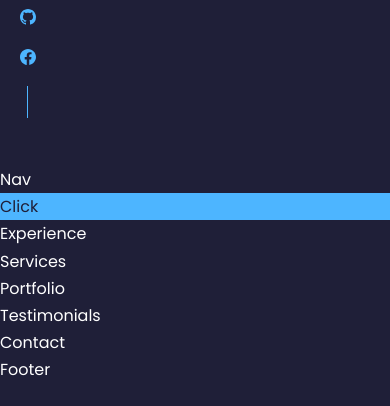
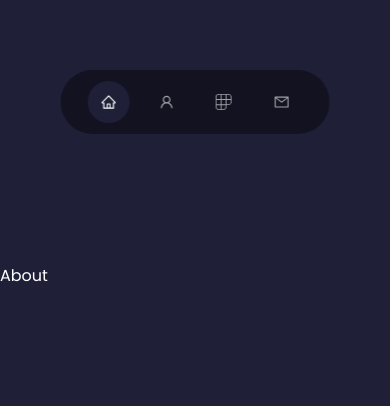
Before and after one commit to tadzyla/personal_web_2, a React (Create React App) app: page / in a window 390 px wide. Shown: the part 678-1084 px from the top of the page. Before the commit the page ends 1062 px from the top, so only its background shows below. Built offline with nearby package versions, Linux system fonts and the light colour scheme.

Commit message:
responsive header, creating floating nav

```diff
--- a/src/components/about/About.jsx
+++ b/src/components/about/About.jsx
@@ -3,9 +3,9 @@ import './about.css'
 
 const About = () => {
   return (
-    <div>
-        <div className="btn-primary">Click</div>
-    </div>
+    <section id='about'>
+      About
+    </section>
   )
 }
 
--- a/src/components/contact/Contact.jsx
+++ b/src/components/contact/Contact.jsx
@@ -3,7 +3,9 @@ import './contact.css'
 
 const Contact = () => {
   return (
-    <div>Contact</div>
+    <section id='contact'>
+      Contact
+    </section>
   )
 }
 
--- a/src/components/header/header.css
+++ b/src/components/header/header.css
@@ -43,3 +43,31 @@ header {
     border-radius: 12rem 12rem 0 0;
     overflow: hidden;
 }
+
+.scroll_down {
+    position: absolute;
+    right: 2.3rem;
+    bottom: 5rem;
+    transform: rotate(90deg);
+    font-weight: 300;
+    font-size: 0.9rem;
+}
+
+/* ==========  MEDIA QUERIES (MEDIUM DEVICES, TABLETS) ====== */
+
+@media screen and (max-width: 1024px){
+    header {
+        height: 80vh;
+    }
+}
+
+/* ==========  MEDIA QUERIES (SMALL DEVICES, PHONES) ====== */
+
+@media screen and (max-width: 600px){
+    header {
+        height: 100vh;
+    }
+    .header_socials, .scroll_down {
+        display: none;
+    }
+}
--- a/src/components/nav/Nav.jsx
+++ b/src/components/nav/Nav.jsx
@@ -1,9 +1,24 @@
 import React from 'react'
 import './nav.css'
+import { AiOutlineHome } from 'react-icons/ai'
+import { AiOutlineUser } from 'react-icons/ai'
+import { SiPolywork } from 'react-icons/si'
+import { AiOutlineMail } from 'react-icons/ai'
+import { useState } from 'react'
 
 const Nav = () => {
+
+  const [activeNav, setActiveNav] = useState('#')
+
   return (
-    <div>Nav</div>
+    <div>
+      <nav>
+        <a href="#" onClick={() => setActiveNav('#')} className={activeNav === '#' ? 'active' : ''}><AiOutlineHome /></a>
+        <a href="#about" onClick={() => setActiveNav('#about')} className={activeNav === '#about' ? 'active' : ''}><AiOutlineUser /></a>
+        <a href="#portfolio" onClick={() => setActiveNav('#portfolio')} className={activeNav === '#portfolio' ? 'active' : ''}><SiPolywork /></a>
+        <a href="#contact" onClick={() => setActiveNav('#contact')} className={activeNav === '#contact' ? 'active' : ''}><AiOutlineMail /></a>
+      </nav>
+    </div>
   )
 }
 
--- a/src/components/nav/nav.css
+++ b/src/components/nav/nav.css
@@ -0,0 +1,33 @@
+nav {
+    background: rgba(0, 0, 0, 0.4);
+    width: max-content;
+    display: block;
+    padding: 0.7rem 1.7rem;
+    z-index: 2;
+    left: 50%;
+    transform: translateX(-50%);
+    bottom: 2rem;
+    display: flex;
+    position: fixed;
+    gap: 1rem;
+    border-radius: 3rem;
+    backdrop-filter: blur(15px);
+}
+
+nav a {
+    background: transparent;
+    padding: 0.8rem;
+    border-radius: 50%;
+    display: flex;
+    color: var(--color-light);
+    font-size: 1rem;
+}
+
+nav a:hover {
+    background: rgba(0, 0, 0, 0.2);
+}
+
+nav a.active {
+    background: var(--color-bg);
+    color: var(--color-white);
+}
--- a/src/components/portfolio/Portfolio.jsx
+++ b/src/components/portfolio/Portfolio.jsx
@@ -3,7 +3,9 @@ import './portfolio.css'
 
 const Portfolio = () => {
   return (
-    <div>Portfolio</div>
+   <section id='portfolio'>
+     Portfolio
+   </section>
   )
 }
 
--- a/src/components/services/Services.jsx
+++ b/src/components/services/Services.jsx
@@ -3,7 +3,7 @@ import './services.css'
 
 const Services = () => {
   return (
-    <div>Services</div>
+    <div></div>
   )
 }
 
--- a/src/components/testimonials/Testimonials.jsx
+++ b/src/components/testimonials/Testimonials.jsx
@@ -3,7 +3,7 @@ import './testimonials.css'
 
 const Testimonials = () => {
   return (
-    <div>Testimonials</div>
+    <div></div>
   )
 }
 
--- a/src/index.css
+++ b/src/index.css
@@ -57,6 +57,7 @@ h1 {
 
 section {
     margin-top: 8rem;
+    height: 100vh;
 }
 
 section > h2, section > h5 {
```
